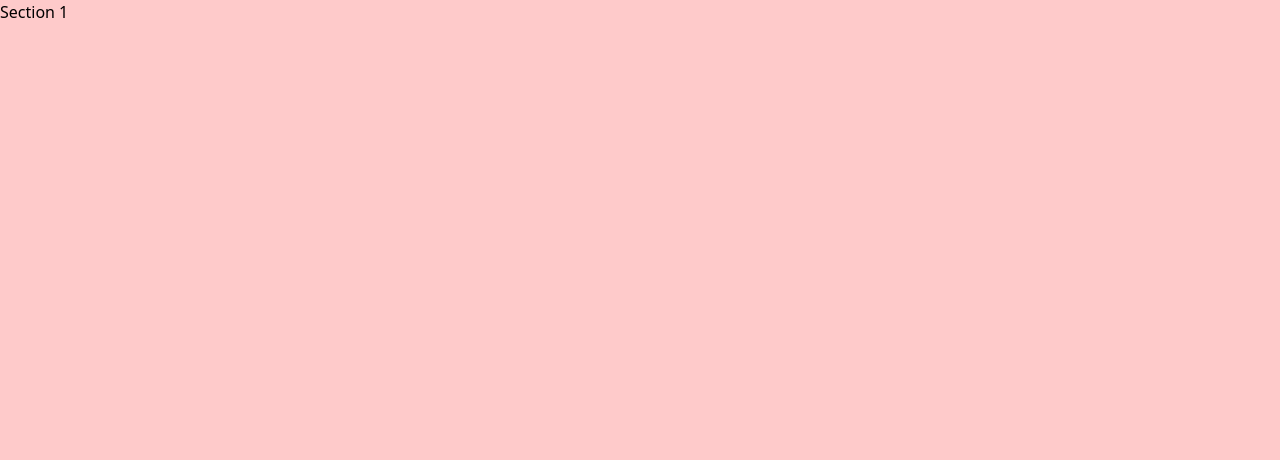
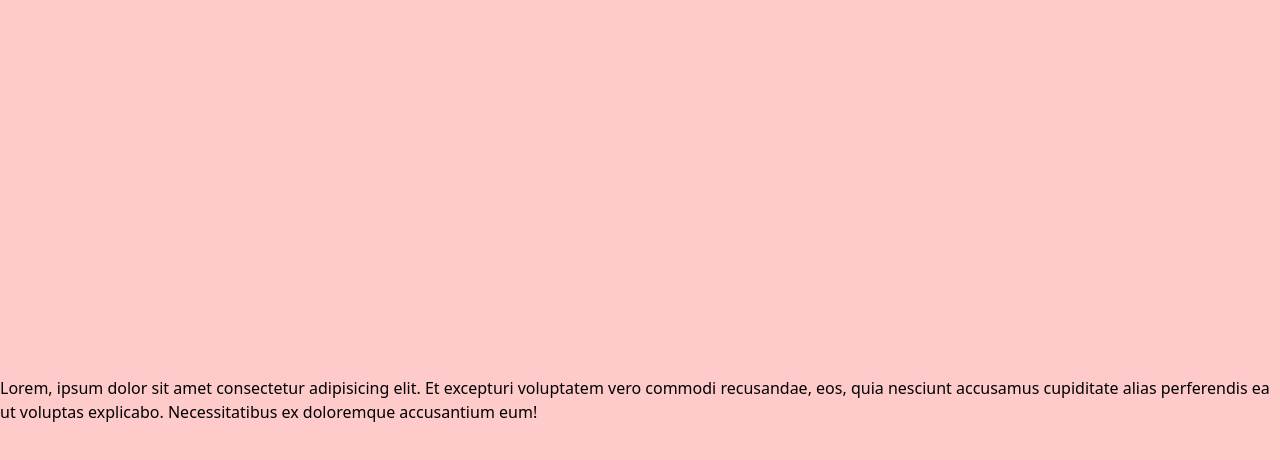
Before and after one commit to SV3N77/maqrotask, a Next.js app: page / in a window 1280 px wide. Shown: the top 460 px of the page. Built offline with nearby package versions, Linux system fonts and the light colour scheme.

Commit message:
add scroll snapping

```diff
--- a/pages/_app.tsx
+++ b/pages/_app.tsx
@@ -1,6 +1,10 @@
-import '@/styles/globals.css'
-import type { AppProps } from 'next/app'
+import "@/styles/globals.css";
+import type { AppProps } from "next/app";
 
 export default function App({ Component, pageProps }: AppProps) {
-  return <Component {...pageProps} />
+  return (
+    <div className="flex flex-col">
+      <Component {...pageProps} />
+    </div>
+  );
 }
--- a/pages/index.tsx
+++ b/pages/index.tsx
@@ -9,16 +9,33 @@ export default function Home() {
         <meta name="viewport" content="width=device-width, initial-scale=1" />
         <link rel="icon" href="/favicon.ico" />
       </Head>
-      <main className="snap max-h-screen snap-y snap-mandatory overflow-y-scroll">
-        <section className="h-screen w-full snap-start bg-red-200">
-          Section 1
-        </section>
-        <section className="h-screen w-full snap-start bg-blue-200">
-          Section 2
-        </section>
-        <section className="h-screen w-full snap-start bg-green-200">
-          Section 3
-        </section>
+      <main>
+        <div className="snap max-h-screen snap-y snap-proximity overflow-y-scroll">
+          <section className="flex h-screen w-full snap-start bg-red-200">
+            <div className="m-auto">
+              Lorem, ipsum dolor sit amet consectetur adipisicing elit. Et
+              excepturi voluptatem vero commodi recusandae, eos, quia nesciunt
+              accusamus cupiditate alias perferendis ea ut voluptas explicabo.
+              Necessitatibus ex doloremque accusantium eum!
+            </div>
+          </section>
+          <section className="flex h-screen w-full snap-start bg-blue-200">
+            <div className="m-auto">
+              Lorem, ipsum dolor sit amet consectetur adipisicing elit. Et
+              excepturi voluptatem vero commodi recusandae, eos, quia nesciunt
+              accusamus cupiditate alias perferendis ea ut voluptas explicabo.
+              Necessitatibus ex doloremque accusantium eum!
+            </div>
+          </section>
+          <section className="flex h-screen w-full snap-start bg-green-200">
+            <div className="m-auto ">
+              Lorem, ipsum dolor sit amet consectetur adipisicing elit. Et
+              excepturi voluptatem vero commodi recusandae, eos, quia nesciunt
+              accusamus cupiditate alias perferendis ea ut voluptas explicabo.
+              Necessitatibus ex doloremque accusantium eum!
+            </div>
+          </section>
+        </div>
       </main>
     </>
   );
--- a/styles/globals.css
+++ b/styles/globals.css
@@ -9,8 +9,8 @@
   .snap-y {
     --scroll-snap-direction: y;
   }
-  .snap-mandatory {
-    --scroll-snap-constraint: mandatory;
+  .snap-proximity {
+    --scroll-snap-constraint: proximity;
   }
   .snap-start {
     scroll-snap-align: start;
```
